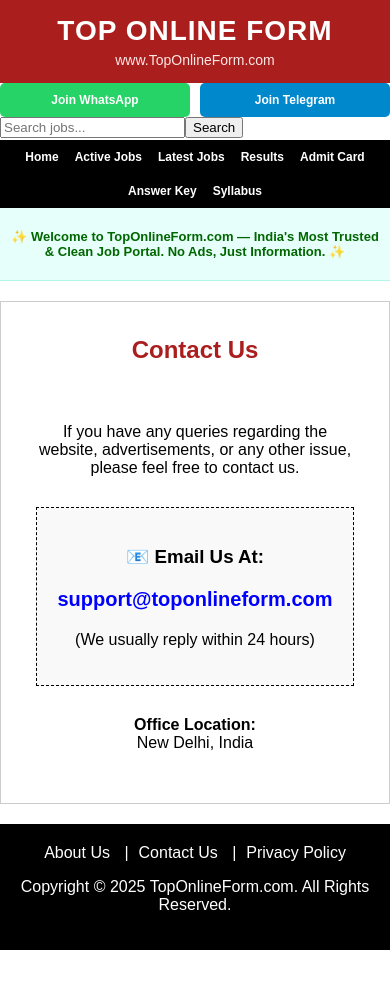
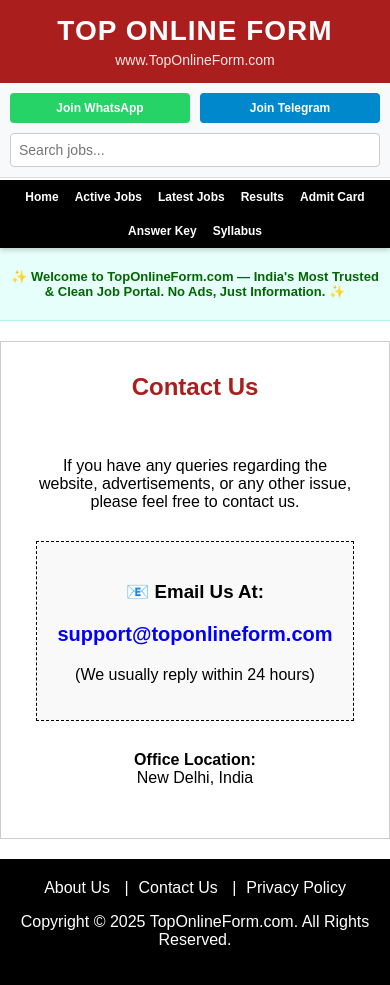
Before and after one commit to dr90929/govt-jobs-portal, a React (Vite) app: page /contact in a window 390 px wide. Before the commit the page ends 950 px from the top, so only its background shows below. Built offline with nearby package versions, Linux system fonts and the light colour scheme.

Commit message:
Update index.css

```diff
--- a/src/index.css
+++ b/src/index.css
@@ -13,7 +13,16 @@
 
 a { text-decoration: none; }
 
-/* --- 1. HEADER --- */
+/* --- STICKY WRAPPER --- */
+.sticky-top {
+  position: sticky;
+  top: 0;
+  z-index: 1000;
+  width: 100%;
+  box-shadow: 0 2px 5px rgba(0,0,0,0.2);
+}
+
+/* --- HEADER --- */
 .header {
   background-color: var(--sarkari-red);
   color: white;
@@ -24,7 +33,61 @@
 .header h1 { margin: 0; font-size: 28px; font-weight: 900; letter-spacing: 1px; }
 .header p { margin: 5px 0 0; font-size: 14px; color: #ffe6e6; }
 
-/* --- 2. NAVBAR --- */
+/* --- ACTION BAR (Social + Search) --- */
+.action-bar {
+  display: flex;
+  justify-content: space-between;
+  align-items: center;
+  background-color: #f8f9fa; /* Light grey background */
+  padding: 10px 15px;
+  border-bottom: 1px solid #ddd;
+}
+
+.social-group {
+  display: flex;
+  gap: 10px;
+}
+
+.social-btn {
+  padding: 8px 12px;
+  color: white;
+  font-weight: bold;
+  border-radius: 4px;
+  font-size: 13px;
+  display: flex;
+  align-items: center;
+  white-space: nowrap;
+}
+
+.whatsapp { background-color: #25D366; }
+.whatsapp:hover { background-color: #128C7E; }
+
+.telegram { background-color: #0088cc; }
+.telegram:hover { background-color: #005580; }
+
+.search-container form {
+  display: flex;
+}
+
+.search-container input {
+  padding: 8px;
+  width: 200px;
+  border: 1px solid #ccc;
+  border-radius: 4px 0 0 4px;
+  font-size: 14px;
+}
+
+.search-container button {
+  padding: 8px 15px;
+  background-color: #333;
+  color: white;
+  border: none;
+  border-radius: 0 4px 4px 0;
+  cursor: pointer;
+  font-weight: bold;
+}
+
+/* --- NAVBAR --- */
 .navbar {
   background-color: #000;
   text-align: center;
@@ -40,7 +103,7 @@
 }
 .navbar a:hover { background-color: #444; color: #ffcc00; }
 
-/* --- 3. CLEAN NOTE --- */
+/* --- CLEAN NOTE --- */
 .clean-note {
   background-color: #e6fffa;
   border-bottom: 1px solid #b2f5ea;
@@ -51,67 +114,7 @@
   font-size: 13px;
 }
 
-/* --- 4. NEW ACTION ROW (Social + Search) --- */
-/* Reference Image jaisa layout */
-.home-action-row {
-  display: flex;
-  justify-content: space-between; /* Buttons left, Search right */
-  align-items: center;
-  max-width: 1200px;
-  margin: 20px auto 10px; /* Top margin to separate from Navbar */
-  padding: 0 15px;
-  gap: 15px;
-}
-
-.social-group {
-  display: flex;
-  gap: 10px;
-}
-
-.social-btn {
-  padding: 10px 15px;
-  color: white;
-  font-weight: bold;
-  border-radius: 5px;
-  font-size: 14px;
-  display: flex;
-  align-items: center;
-  gap: 5px;
-}
-
-.whatsapp { background-color: #25D366; }
-.whatsapp:hover { background-color: #128C7E; }
-
-.telegram { background-color: #0088cc; }
-.telegram:hover { background-color: #005580; }
-
-/* Search Bar inside Home Action Row */
-.home-search-container form {
-  display: flex;
-  gap: 0;
-}
-
-.home-search-container input {
-  padding: 10px;
-  width: 250px;
-  border: 1px solid #ccc;
-  border-radius: 4px 0 0 4px; /* Left rounded corners */
-  font-size: 14px;
-}
-
-.home-search-container button {
-  padding: 10px 20px;
-  background-color: #555;
-  color: white;
-  border: none;
-  border-radius: 0 4px 4px 0; /* Right rounded corners */
-  cursor: pointer;
-  font-weight: bold;
-}
-.home-search-container button:hover { background-color: #333; }
-
-
-/* --- 5. HOMEPAGE BOXES --- */
+/* --- BOXES --- */
 .main-grid {
   display: grid;
   grid-template-columns: repeat(3, 1fr);
@@ -136,18 +139,16 @@
 }
 
 .box-list { list-style: none; padding: 0; margin: 0; }
-
 .box-list li {
   padding: 10px;
   border-bottom: 1px solid #eee;
   font-size: 14px;
   line-height: 1.4;
 }
-
-.box-list li a { color: #0000EE; text-decoration: none; }
+.box-list li a { color: #0000EE; }
 .box-list li a:hover { color: red; text-decoration: underline; }
 
-/* --- 6. JOB DETAILS PAGE --- */
+/* --- JOB DETAILS --- */
 .job-container {
   max-width: 900px;
   margin: 20px auto;
@@ -155,85 +156,33 @@
   border: 1px solid #ccc;
   background: white;
 }
-
 .job-title {
   color: var(--sarkari-red);
   text-align: center;
   font-size: 24px;
   margin-bottom: 20px;
-  line-height: 1.4;
 }
+table { width: 100%; border-collapse: collapse; margin-bottom: 20px; border: 2px solid var(--border-color); }
+th, td { border: 1px solid var(--border-color); padding: 12px; vertical-align: top; }
+.green-header, .section-header { background-color: var(--sarkari-green); color: white; text-align: center; font-size: 18px; font-weight: bold; }
+.section-header { padding: 10px; margin-top: 20px; border: 2px solid var(--border-color); }
+.important-links a, .click-here { color: blue !important; font-weight: bold; text-decoration: underline; }
 
-table {
-  width: 100%;
-  border-collapse: collapse;
-  margin-bottom: 20px;
-  border: 2px solid var(--border-color);
-}
+/* --- MOBILE RESPONSIVE --- */
+@media (max-width: 768px) {
+  .main-grid { grid-template-columns: 1fr; gap: 10px; padding: 10px; }
 
-th, td {
-  border: 1px solid var(--border-color);
-  padding: 12px;
-  vertical-align: top;
-}
-
-.green-header, .section-header {
-  background-color: var(--sarkari-green);
-  color: white;
-  text-align: center;
-  font-size: 18px;
-  font-weight: bold;
-}
-
-.section-header {
-  padding: 10px;
-  margin-top: 20px;
-  border: 2px solid var(--border-color);
-}
-
-.important-links a, .click-here {
-  color: blue !important;
-  font-weight: bold;
-  text-decoration: underline;
-}
-
-/* --- 7. MOBILE RESPONSIVE --- */
-@media (max-width: 768px) {
-  .main-grid {
-    grid-template-columns: 1fr;
+  /* Mobile: Stack Action Bar */
+  .action-bar {
+    flex-direction: column;
     gap: 10px;
     padding: 10px;
   }
+  .social-group { width: 100%; justify-content: space-between; }
+  .social-btn { flex: 1; justify-content: center; font-size: 12px; }
+  .search-container, .search-container form, .search-container input { width: 100%; }
+  .search-container input { border-radius: 4px; }
+  .search-container button { display: none; } /* Mobile pe button hata sakte hain space bachane ke liye, enter se search hoga */
 
-  /* Mobile Action Row: Stack vertically */
-  .home-action-row {
-    flex-direction: column;
-    gap: 15px;
-    margin-top: 15px;
-  }
-
-  .social-group {
-    width: 100%;
-    justify-content: space-between;
-  }
-
-  .social-btn {
-    flex: 1; /* Both buttons take equal width */
-    justify-content: center;
-    font-size: 12px;
-    padding: 10px 5px;
-  }
-
-  .home-search-container, .home-search-container form, .home-search-container input {
-    width: 100%;
-  }
-
-  .home-search-container input {
-    width: 100%; /* Full width input on mobile */
-  }
-
-  .navbar a {
-    padding: 10px 8px;
-    font-size: 12px;
-  }
+  .navbar a { padding: 10px 8px; font-size: 12px; }
 }
```
